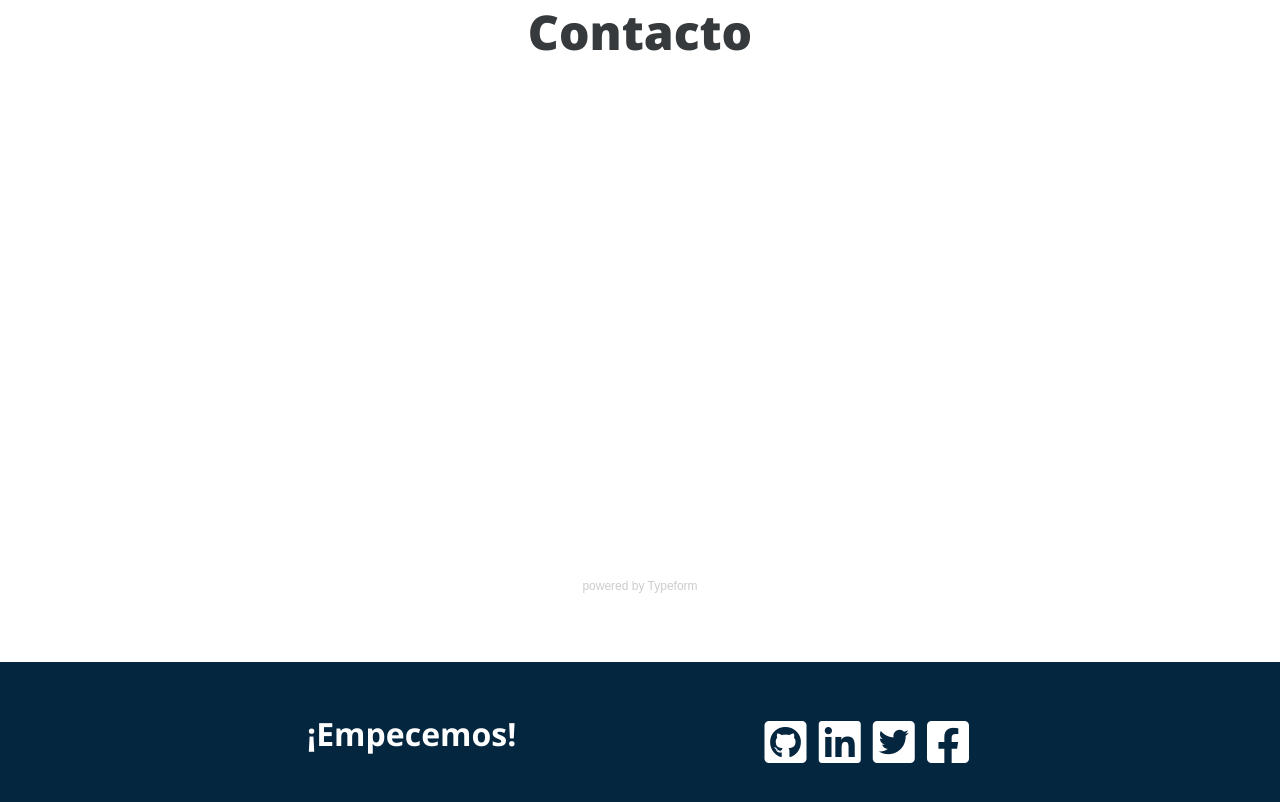
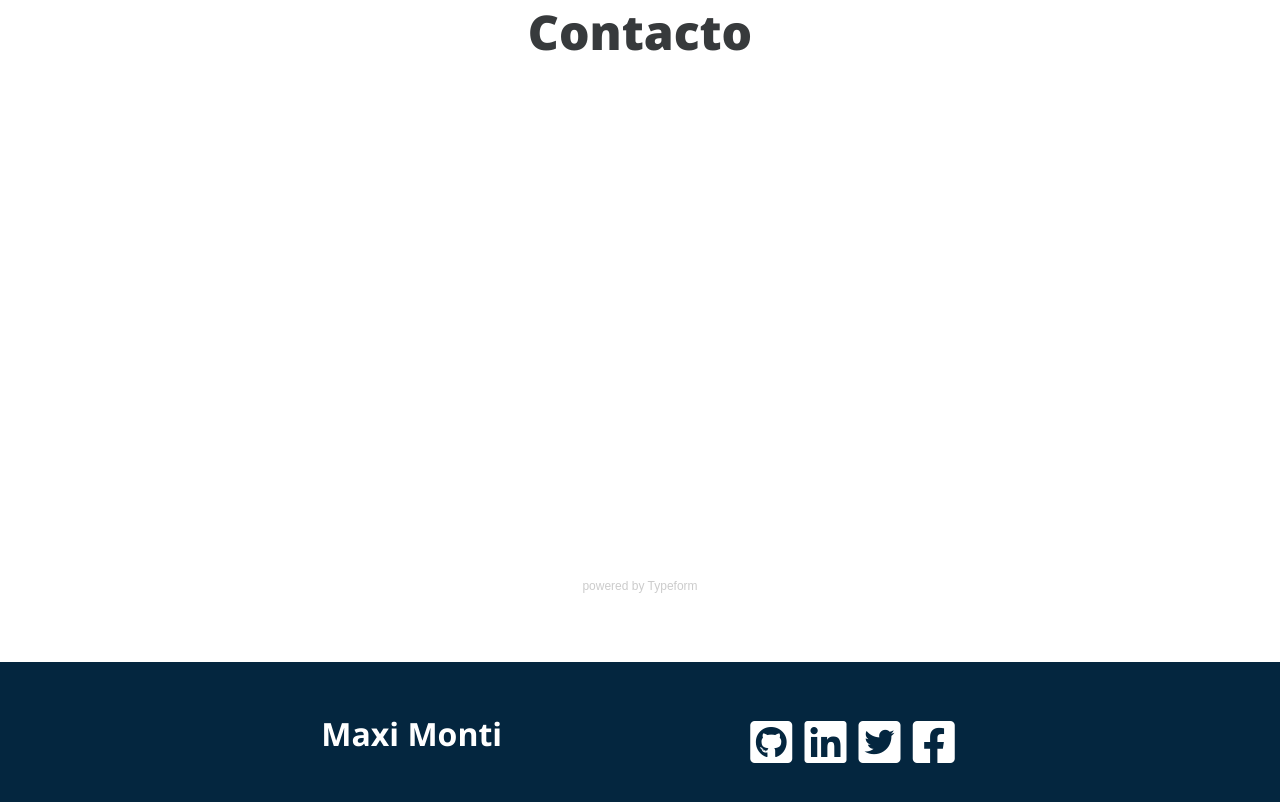
Before and after one commit to maxi-monti/prueba-portfolio, a plain HTML site: page index.html in a window 1280 px wide. Shown: the part 2444-3246 px from the top of the page. Drawn offline with nearby package versions, Linux system fonts and the light colour scheme; a script that the page names is missing.

Commit message:
tercer commit prueba-portfolio

```diff
--- a/index.html
+++ b/index.html
@@ -142,7 +142,7 @@
 
 
   <footer class="azul-fondo centrado m-0">
-      <h2 id="margen-der" class="d-inline">¡Empecemos!</h2>
+      <h2 id="margen-der" class="d-inline">Maxi Monti</h2>
     <div id="margen-izq" class="d-inline">
       <a class="icono-footer px-1" target="_blank" href="https://github.com/maxi-monti"><i class="fab fa-github-square"></i></a>
       <a class="icono-footer px-1" target="_blank" href="https://www.linkedin.com/in/maximilianomonti/"><i class="fab fa-linkedin"></i></a>
```
